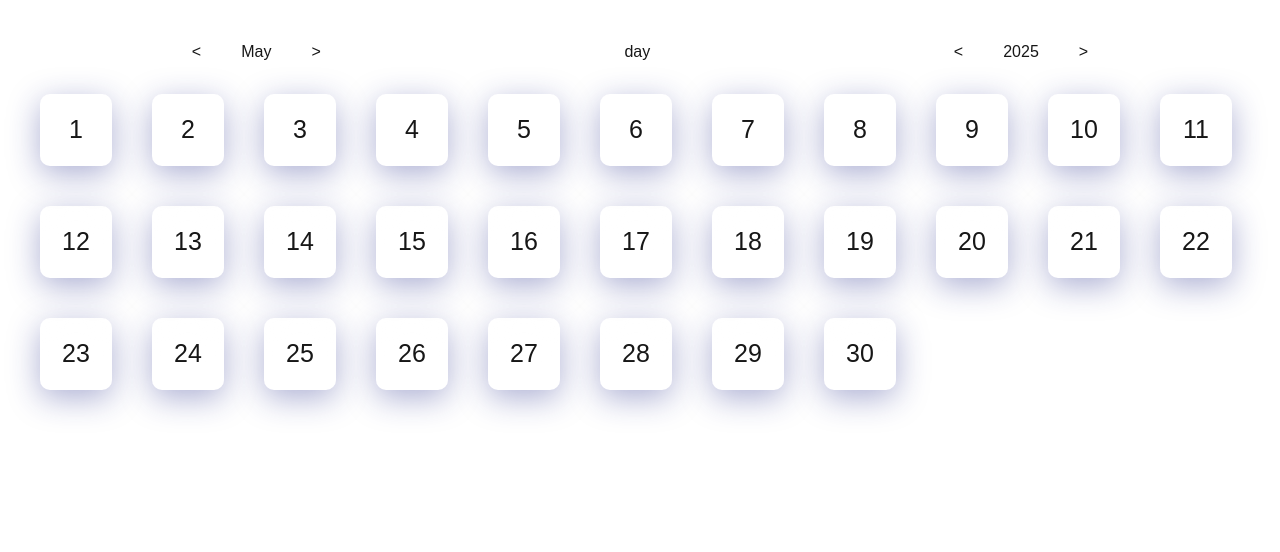
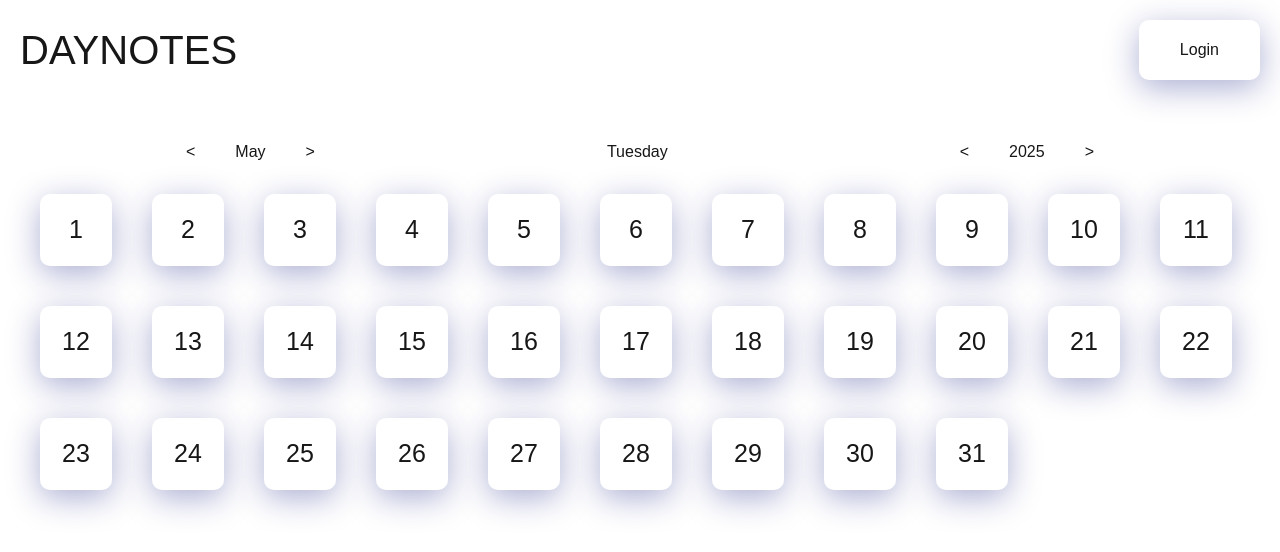
Before and after one commit to Yogeshwaran003/DayComplete, a Next.js app in the folder client/: page / in a window 1280 px wide. Shown: the top 552 px of the page. Built offline with nearby package versions, Linux system fonts and the light colour scheme.

Commit message:
Update the Lost code

```diff
--- a/client/src/app/page.tsx
+++ b/client/src/app/page.tsx
@@ -1,28 +1,14 @@
-import Calender from "@/components/calender/calender";
-import dayjs from "dayjs";
+// import Calender from "@/components/calender/calender";
+// import dayjs from "dayjs";
+import Calendersection from "@/components/calendersection/calendersection";
+import Navbar from "@/components/navbar/navbar";
 export default function Home() {
-  const curr=dayjs();
-  return (
-    <div className="flex items-center justify-center">
-      <div className="p-10">
-        <div className="mb-[30px] flex justify-around">
-          <div className="flex gap-10">
-            <h1>{"<"}</h1>
-            <h1>{curr.format("MMMM")}</h1>
-
-            <h1>{">"}</h1>
-          </div>
-          <div>
-            <h1>day</h1>
-          </div>
-          <div className="flex gap-10">
-            <h1>{"<"}</h1>
-            <h1>{curr.format("YYYY")}</h1>
-            <h1>{">"}</h1>
-          </div>
-        </div>
-        <Calender />
-      </div>
+  // const curr=dayjs();
+  // console.log(nextmonth)
+    return (
+    <div>
+      <Navbar/>
+      <Calendersection/>
     </div>
   );
 }
--- a/client/src/components/calender/calender.tsx
+++ b/client/src/components/calender/calender.tsx
@@ -1,6 +1,9 @@
+import dayjs from "dayjs";
 import Daycomponents from "../dayComponents/daycomponents";
-const calender = () => {
-    const range=30;
+const calender = (props:{month:number}) => {
+    const value = props.month;
+    const set = dayjs().add(value,"month")
+    const range=set.daysInMonth();
   return (
     <div className="flex flex-wrap gap-10">
         {Array.from({length:range},(_,i)=>i+1).map((i)=>(
--- /dev/null
+++ b/client/src/components/calendersection/calendersection.tsx
@@ -0,0 +1,37 @@
+"use client";
+import { useState } from "react";
+import Calender from "../calender/calender";
+import dayjs from "dayjs";
+const calendersection = () => {
+  // eslint-disable-next-line react-hooks/rules-of-hooks
+  const [month, setMonth] = useState(0);
+  const curr = dayjs().add(month, "month");
+  return (
+    <div className="flex items-center justify-center">
+      <div className="p-10">
+        <div className="mb-[30px] flex justify-around">
+          <div className="flex gap-10">
+            <h1 className="cursor-pointer" onClick={() => setMonth(month - 1)}>
+              {"<"}
+            </h1>
+            <h1>{curr.format("MMMM")}</h1>
+            <h1 className="cursor-pointer" onClick={() => setMonth(month + 1)}>
+              {">"}
+            </h1>
+          </div>
+          <div>
+            <h1>{curr.format("dddd")}</h1>
+          </div>
+          <div className="flex gap-10">
+            <h1 className="cursor-pointer">{"<"}</h1>
+            <h1>{curr.format("YYYY")}</h1>
+            <h1 className="cursor-pointer">{">"}</h1>
+          </div>
+        </div>
+        <Calender month={month} />
+      </div>
+    </div>
+  );
+};
+
+export default calendersection;
--- a/client/src/components/navbar/navbar.tsx
+++ b/client/src/components/navbar/navbar.tsx
@@ -1,8 +1,8 @@
 const navbar = () => {
   return (
-    <div className="">
-        <div>DAYNOTES</div>
-        <button className="bg-transparent backdrop-blur-[20px] shadow-[0_8px_32px_0_rgba(31,38,135,0.37)] rounded-[10px] border border-white/20">Login</button>
+    <div className="flex justify-between p-5">
+        <h1 className="text-[40px]">DAYNOTES</h1>
+        <button className=" px-10 cursor-pointer bg-transparent backdrop-blur-[20px] shadow-[0_8px_32px_0_rgba(31,38,135,0.37)] rounded-[10px] border border-white/20">Login</button>
     </div>
   )
 }
```
